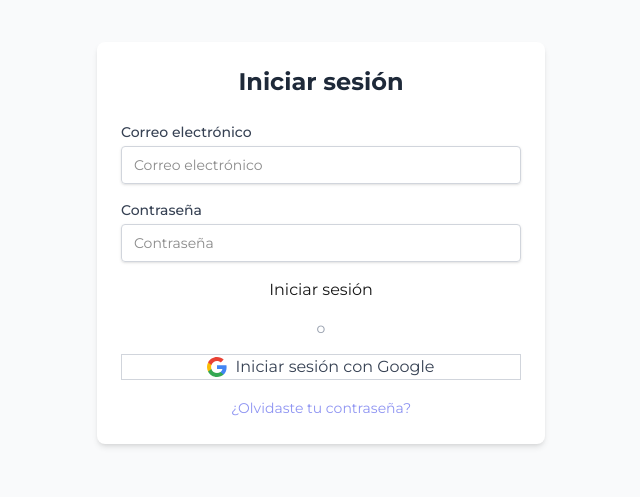
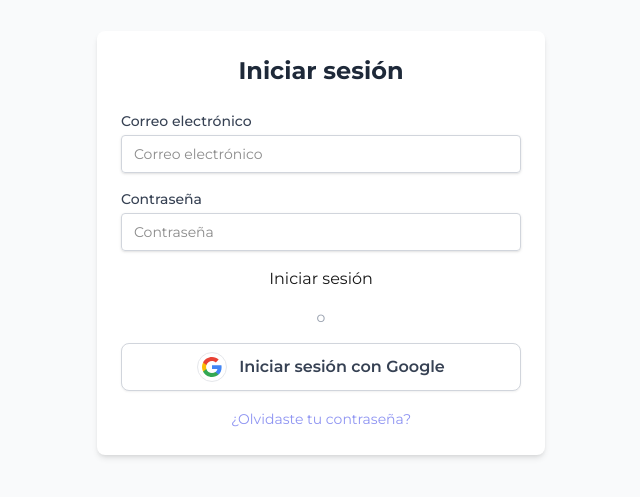
Before and after one commit to 84ruk/IAM, a Next.js app in the folder iam-frontend/: page /login in a window 1280 px wide. Shown: the part 189-686 px from the top of the page, without its empty margins (319-959 px from the left). Built offline with nearby package versions, Linux system fonts and the light colour scheme; no server answers.

Commit message:
Mejorar diseño del botón de login con Google (más atractivo y moderno)

```diff
--- a/iam-frontend/src/components/auth/LoginForm.tsx
+++ b/iam-frontend/src/components/auth/LoginForm.tsx
@@ -112,11 +112,13 @@ export default function LoginForm() {
       </div>
       <Button
         type="button"
-        className="w-full bg-white border border-gray-300 text-gray-700 hover:bg-gray-50 flex items-center justify-center gap-2"
+        className="w-full flex items-center justify-center gap-3 bg-white border border-gray-300 text-gray-700 hover:shadow-md hover:bg-gray-100 transition-all font-semibold py-2 rounded-lg mt-2"
         onClick={() => {
           window.location.href = `${process.env.NEXT_PUBLIC_API_URL}/auth/google`;
         }}
+        style={{ boxShadow: '0 1px 2px rgba(60,64,67,.08)' }}
       >
+        <span className="flex items-center justify-center bg-white rounded-full p-1 border border-gray-200">
           <svg width="20" height="20" viewBox="0 0 20 20" fill="none" xmlns="http://www.w3.org/2000/svg" className="w-5 h-5">
             <g clipPath="url(#clip0_760_7151)">
               <path d="M19.6 10.2273C19.6 9.5182 19.5364 8.8364 19.4182 8.1818H10V12.05H15.3818C15.15 13.3 14.4455 14.3591 13.3864 15.0682V17.5773H16.6182C18.5091 15.8364 19.6 13.2727 19.6 10.2273Z" fill="#4285F4"/>
@@ -130,7 +132,8 @@ export default function LoginForm() {
               </clipPath>
             </defs>
           </svg>
-        Iniciar sesión con Google
+        </span>
+        <span>Iniciar sesión con Google</span>
       </Button>
 
       <div className="mt-4 text-center">
```
Lines whose indentation alone changed are shown as unchanged.
